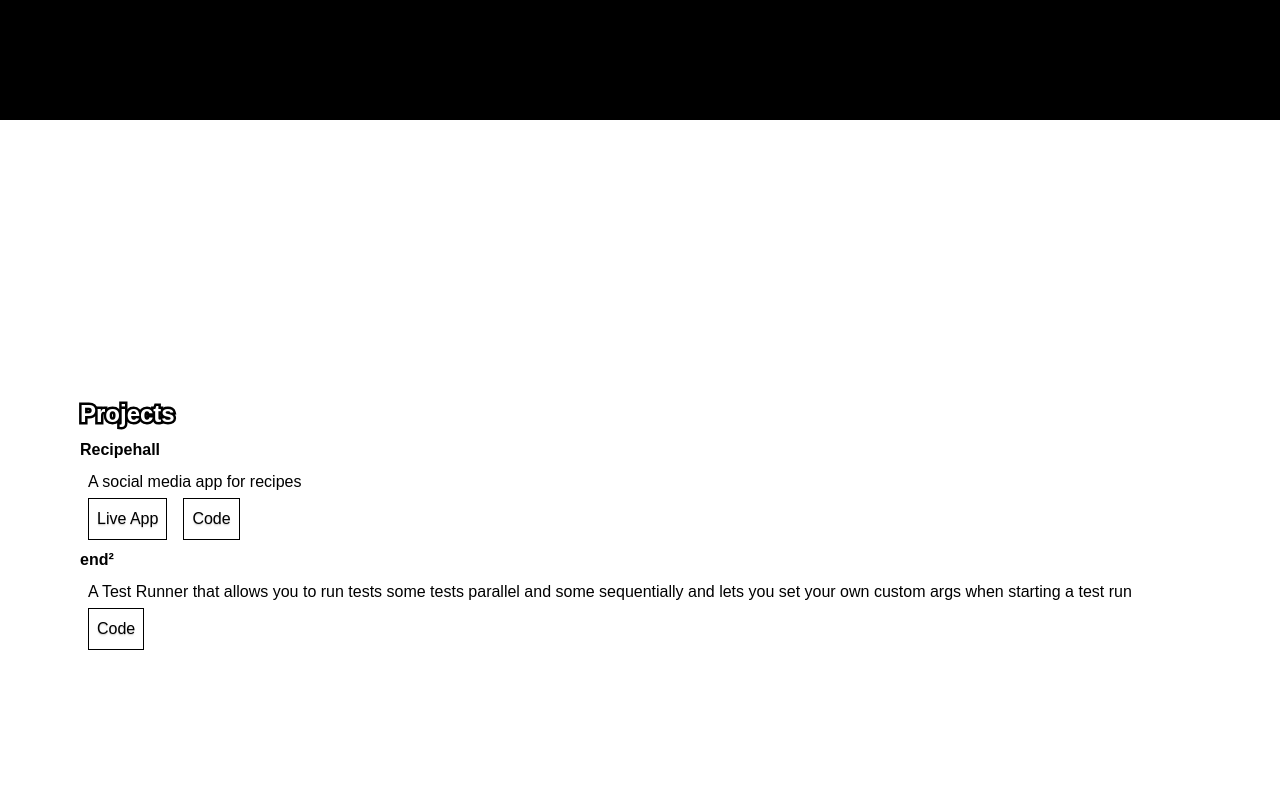
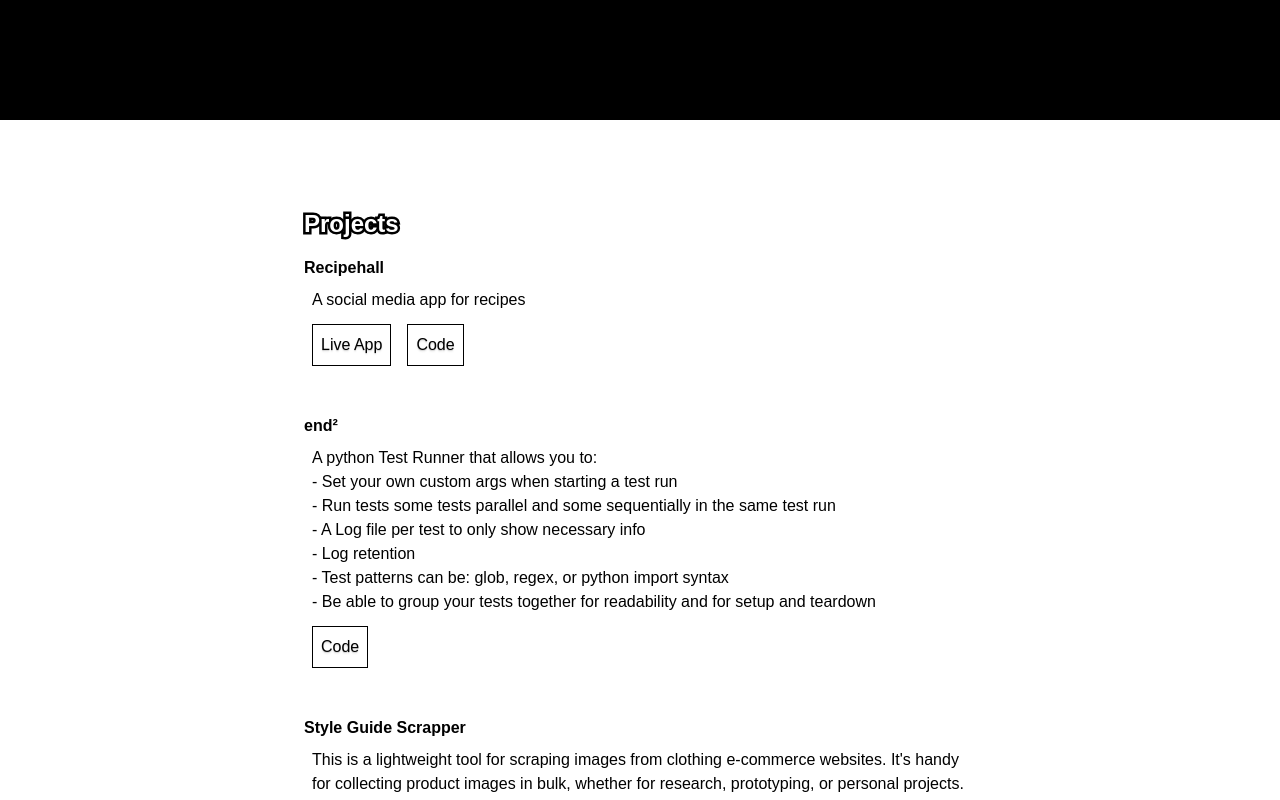
Before and after one commit to jonwesneski/jonwesneski.github.io, a Next.js app: page / in a window 1280 px wide. Shown: the part 680-1480 px from the top of the page. Built offline with nearby package versions, Linux system fonts and the light colour scheme.

Commit message:
content update

```diff
--- a/src/app/_components/NavBar.tsx
+++ b/src/app/_components/NavBar.tsx
@@ -8,7 +8,7 @@ export const NavBar = ({ children }: { children: React.ReactNode }) => {
   return (
     <nav
       className={mergeCss(
-        "fixed left-0 right-0 z-50 flex py-4 justify-center items-center gap-4 bg-background text-text",
+        "fixed left-0 right-0 z-50 flex py-4 justify-center items-center gap-4 bg-background text-text border-b border-text",
         {
           "bottom-0": width < breakpointPxs.md,
           "top-0": width >= breakpointPxs.md,
--- a/src/app/_components/Project.tsx
+++ b/src/app/_components/Project.tsx
@@ -11,7 +11,7 @@ export default function Project(props: IProjectProps) {
   return (
     <div>
       <h2 className="font-semibold my-2">{props.title}</h2>
-      <p className="ml-2">{props.description}</p>
+      <p className="ml-2 whitespace-pre-line">{props.description}</p>
       {props.links.map((l) => {
         return (
           <TextLink
@@ -19,7 +19,7 @@ export default function Project(props: IProjectProps) {
             href={l.href}
             text={l.text}
             targetBlank={l.targetBlank}
-            className="mx-2 mt-1"
+            className="mx-2 mt-3"
           />
         );
       })}
--- a/src/app/_components/Projects.tsx
+++ b/src/app/_components/Projects.tsx
@@ -4,6 +4,7 @@ export default function Projects() {
   return (
     <section>
       <h1 className="text-2xl font-bold my-2 text-black-white">Projects</h1>
+      <div className="flex flex-col gap-10">
         <Project
           title="Recipehall"
           description="A social media app for recipes"
@@ -22,7 +23,13 @@ export default function Projects() {
         />
         <Project
           title="end²"
-        description="A Test Runner that allows you to run tests some tests parallel and some sequentially and lets you set your own custom args when starting a test run"
+          description={`A python Test Runner that allows you to:
+        - Set your own custom args when starting a test run
+        - Run tests some tests parallel and some sequentially in the same test run
+        - A Log file per test to only show necessary info
+        - Log retention
+        - Test patterns can be: glob, regex, or python import syntax
+        - Be able to group your tests together for readability and for setup and teardown`}
           links={[
             {
               href: "https://github.com/jonwesneski/end2",
@@ -31,6 +38,36 @@ export default function Projects() {
             },
           ]}
         />
+        <Project
+          title="Style Guide Scrapper"
+          description={`This is a lightweight tool for scraping images from clothing e-commerce websites. It's handy for collecting product images in bulk, whether for research, prototyping, or personal projects.
+
+The tool fetches images asynchronously for faster performance, while respecting each site's robots.txt rules. It also includes built-in rate limiting to avoid overwhelming servers.
+
+You can run it with a simple configuration file for repeatable setups, or pass options directly through CLI arguments for quick one-off scrapes.`}
+          links={[
+            {
+              href: "https://github.com/jonwesneski/style_guide_scrape",
+              text: "Code",
+              targetBlank: true,
+            },
+          ]}
+        />
+        <Project
+          title="Vepix"
+          description={`This WPF app helps you organize your images in bulk:
+        - Select multi images and then give then all the same prefix or suffix
+        - Move and delete images
+        - Crop images as well`}
+          links={[
+            {
+              href: "https://github.com/jonwesneski/Vepix",
+              text: "Code",
+              targetBlank: true,
+            },
+          ]}
+        />
+      </div>
     </section>
   );
 }
--- a/src/app/_components/SectionLayout.tsx
+++ b/src/app/_components/SectionLayout.tsx
@@ -18,13 +18,13 @@ export default function SectionLayout({
     <section
       id={props.id}
       className={mergeCss(
-        "min-h-screen flex flex-col justify-center p-20",
+        "min-h-screen flex flex-col justify-center",
         { "bg-background text-text": variant === "whiteBlack" },
         { "bg-text text-background": variant === "blackWhite" },
         props.className
       )}
     >
-      {props.children}
+      <div className="max-w-2xl m-auto py-20">{props.children}</div>
     </section>
   );
 }
--- a/src/app/layout.tsx
+++ b/src/app/layout.tsx
@@ -39,7 +39,7 @@ export default function RootLayout({
 
         {children}
 
-        <footer className="row-start-3 flex gap-[24px] flex-wrap items-center justify-center">
+        <footer className="row-start-3 flex gap-[24px] flex-wrap items-center justify-center border-t border-text">
           Connect on:{" "}
           <TextLink
             href="https://www.linkedin.com/in/jon-wesneski/"
```
Lines whose indentation alone changed are shown as unchanged.
